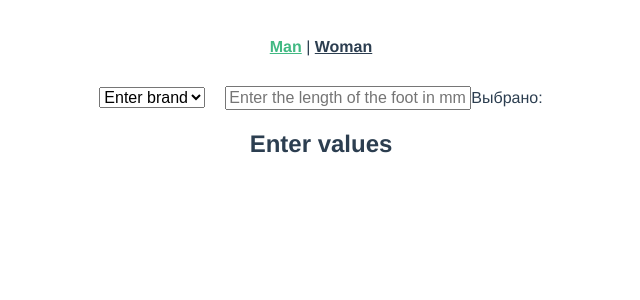
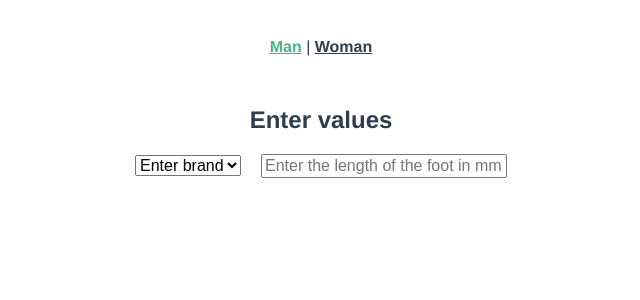
Before and after one commit to stvvvvvv/find-your-size, a Vue app: page / in a window 1280 px wide. Shown: the top 300 px of the page, without its empty margins (319-959 px from the left). Built offline with nearby package versions, Linux system fonts and the light colour scheme.

Commit message:
Update Home.vue

```diff
--- a/src/views/Home.vue
+++ b/src/views/Home.vue
@@ -1,11 +1,16 @@
 <template>
   <div class="footwear">
+    <transition name="fade">
+      <h2>
+        {{ messageNew () }}
+      </h2>
+    </transition>
     <select class="footwear__select" v-model="selectedValue">
       <option disabled value="">Enter brand</option>
-      <option value="2">Adidas</option>
-      <option value="3">ASICS</option>
-      <option value="4">Nike</option>
-      <option value="5">Reebok</option>
+      <option value="1">Adidas</option>
+      <option value="2">ASICS</option>
+      <option value="3">Nike</option>
+      <option value="4">Reebok</option>
     </select>
     <input
       type="text"
@@ -14,24 +19,18 @@
       v-on:input="inputChange"
       placeholder="Enter the length of the foot in mm"
     />
-    <span>Выбрано: {{ selectedValue }}</span>
-    <transition name="fade">
-      <h2 v-if="inputValue == 0 && selectedValue > 0">
-        You have't entered the length of the foot!
-      </h2>
-    </transition>
-    <transition name="fade">
-      <h2 v-if="inputValue < 1 && selectedValue == 0">Enter values</h2>
-    </transition>
-    <transition name="fade">
-      <h2 v-if="selectedValue == 0 && inputValue > 0">Enter brand</h2>
-    </transition>
-    <transition name="fade">
+    <transition
+      enter-active-class="duration-500"
+      enter-from-class="opacity-0"
+      enter-to-class="opacity-100"
+      leave-active-class="duration-75"
+      leave-from-class="opacity-100"
+      leave-to-class="opacity-0"
+      >
       <div
         class="container"
         v-if="inputValue > 0 && selectedValue.length !== 0"
       >
-        <h2>Your size is...</h2>
         <table class="footwear__table">
           <tbody>
             <tr>
@@ -65,11 +64,24 @@ export default {
       selectedValue: ''
     }
   },
-
   methods: {
     inputChange (event) {
       this.inputValue = event.target.value
+    },
+    messageNew () {
+      if (this.selectedValue === '' && this.inputValue > 0) {
+        return 'Enter brand'
+      } else if (this.selectedValue !== '' && this.inputValue <= 0) {
+        return "You have't entered the length of the foot"
+      } else if (this.selectedValue !== '' && this.inputValue !== 0) {
+        return 'Yor size is...'
+      } else if (this.selectedValue === '' && this.inputValue === '') {
+        return 'Enter values'
+      }
     }
+  },
+  computed: {
+
   },
 
   components: {}
@@ -99,14 +111,4 @@ export default {
     border: 1px solid #e5e5e5;
   }
 }
-.fade-enter-active, .fade-leave-active{
-  transition-property: opacity;
-  transition-duration: .5s;
-}
-.fade-enter-active{
-  transition-delay: .1s;
-}
-.fade-enter, .fade-leave-active{
-  opacity: 0;
-}
 </style>
```
